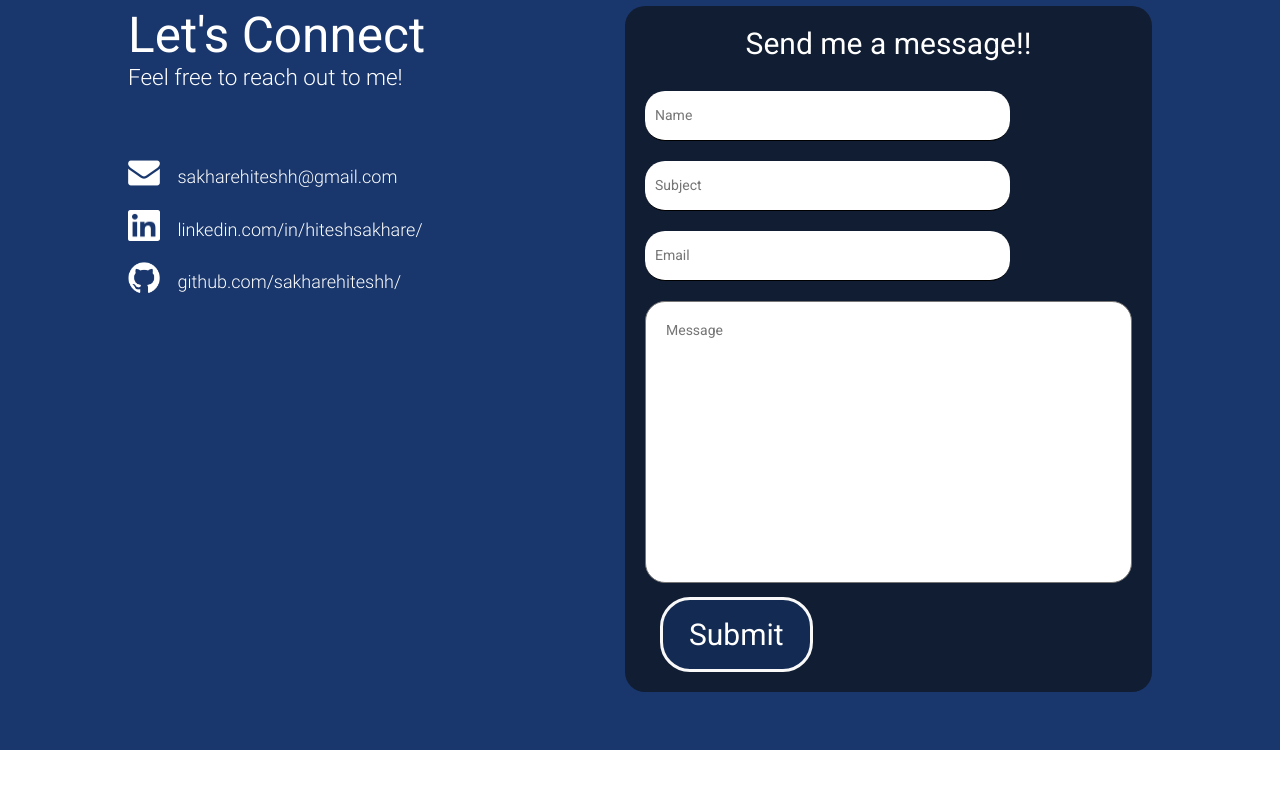
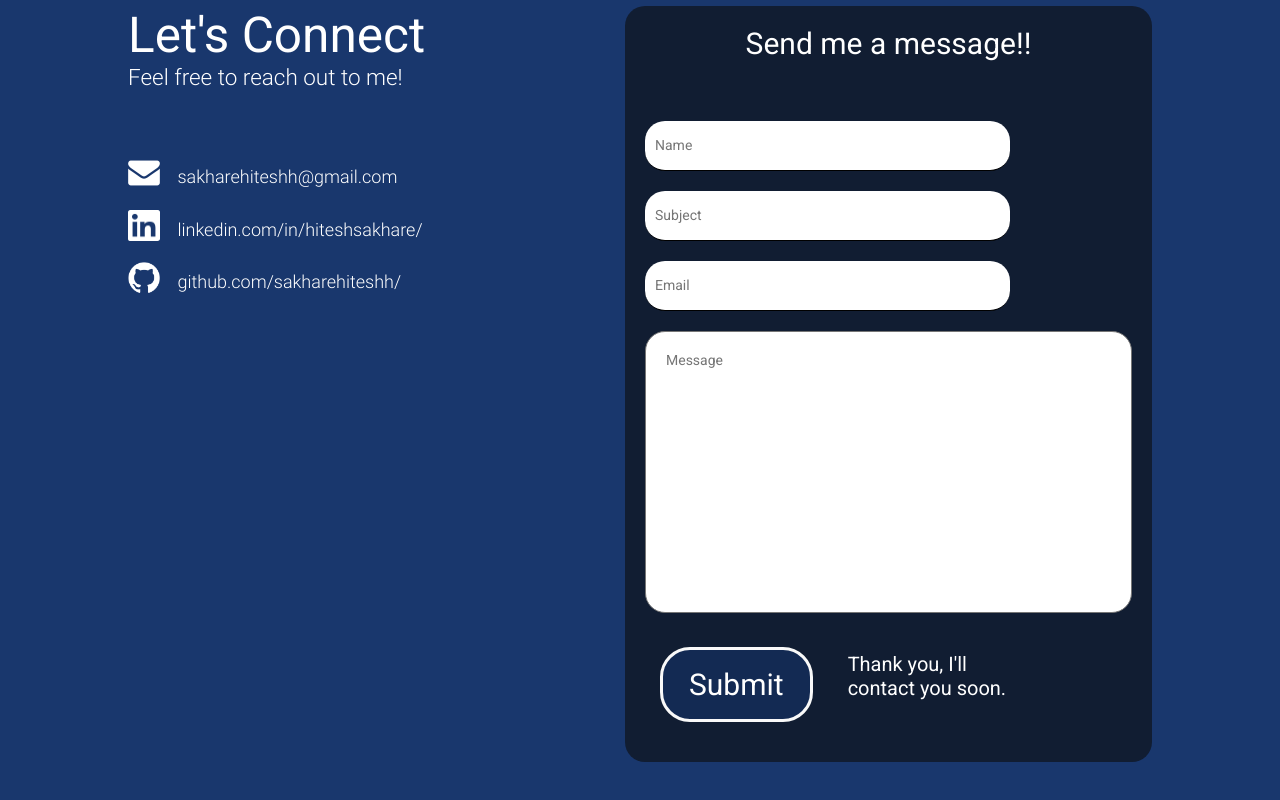
Before and after one commit to sakharehiteshh/Portfolio, a React (Vite) app: page / in a window 1280 px wide. Shown: the part 3871-4671 px from the top of the page. Before the commit the page ends 4621 px from the top, so only its background shows below. Built offline with nearby package versions, Linux system fonts and the light colour scheme.

Commit message:
Form updated

```diff
--- a/src/components/Contact/Contact.jsx
+++ b/src/components/Contact/Contact.jsx
@@ -74,7 +74,7 @@ export const Contact = () => {
             <input type="email" placeholder="Email" name="user_email" required />
             <textarea rows="15" placeholder="Message" name="message" required />
             <button type="submit">Submit</button>
-            {done && <p className={styles.thankYou}>Thank you, I'll contact you soon.</p>}
+            {done }{ <p className={styles.thankYou}>Thank you, I'll contact you soon.</p>}
           </form>
         </div>
       </div>
--- a/src/components/Contact/Contact.module.css
+++ b/src/components/Contact/Contact.module.css
@@ -31,7 +31,7 @@
 .formwrap h1{
   font-size: 30px;
   font-weight: 400;
-
+  margin-bottom: 30px;
 }
 
 .text h2 {
@@ -87,16 +87,21 @@
 
 form {
   margin-top: 20px;
+}
 
+form button{
+  margin-top: 20px;
+  margin-bottom: 20px;
 }
 
 .thankYou{
-  width: 50%;
+  width: 40%;
   font-size: 20px;
   display: inline-block;
   justify-content: center;
   align-items: center;
   padding-left: 20px;
+  padding-top: 20px;
 
 }
 
@@ -194,6 +199,10 @@ textarea::-webkit-scrollbar-thumb {
     margin-top: 20px;
   }
 
+  .formwrap h1{
+    font-size: 20px;
+  }
+
   form {
     margin-top: 0px;
     display: flex;
```
Also changed, not shown: 5 other files (tests, documents, lock files or other folders).
